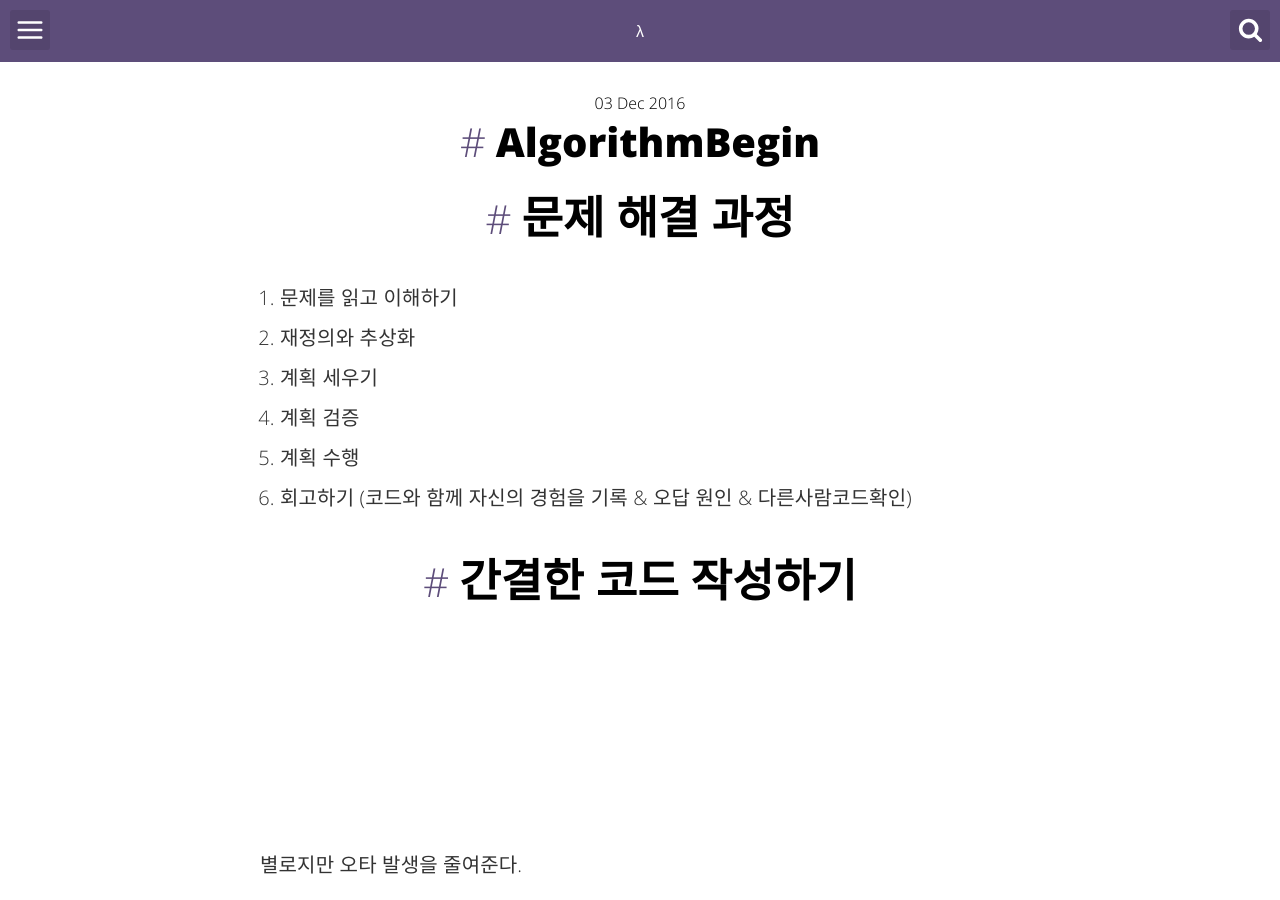
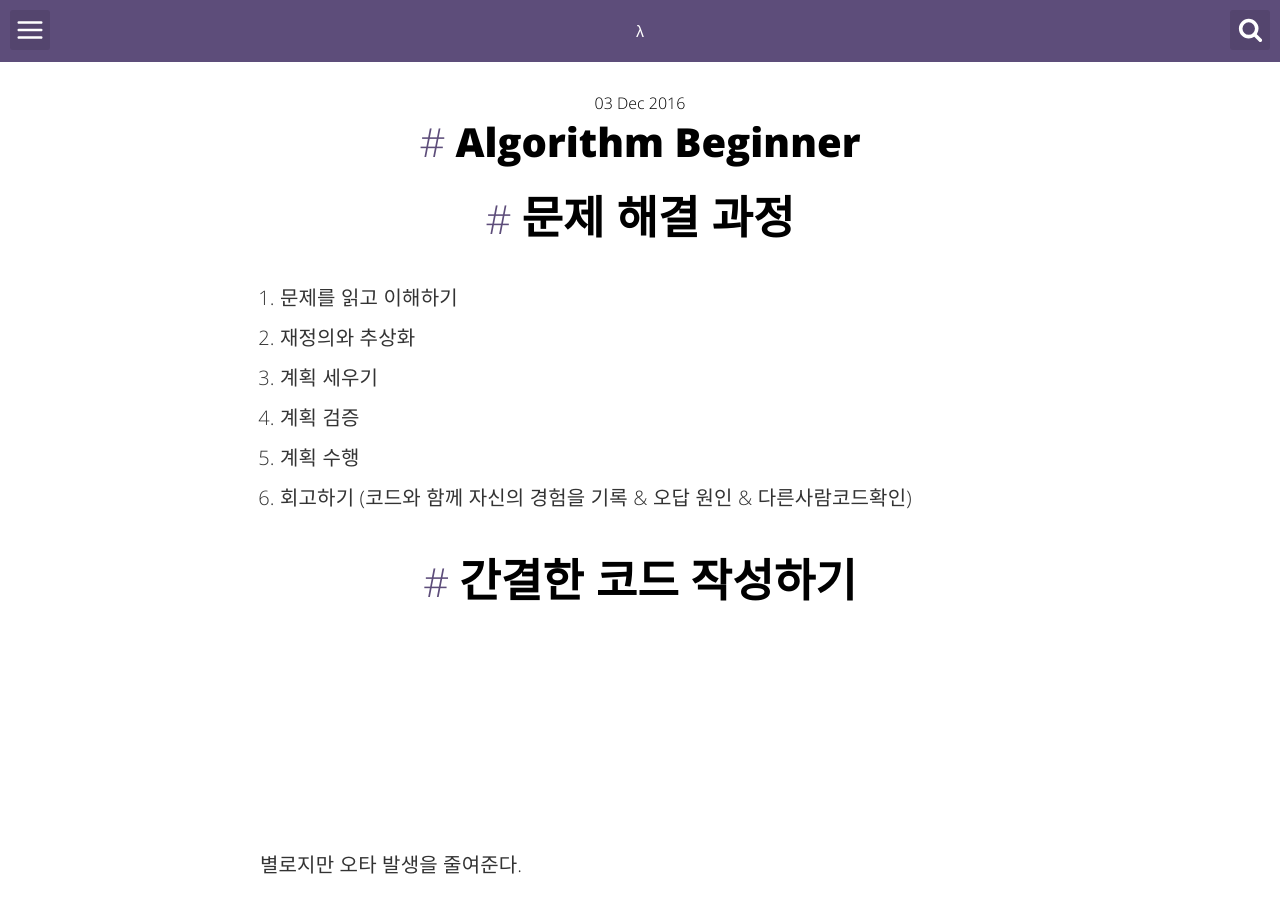
Before and after one commit to rim0621/rim0621.github.io, a Jekyll site: the page built from _posts/2017-12-03-AlgorithmBegin.md, in a window 1280 px wide and 900 px high. Built offline with Jekyll 4.4.1, drawn with Linux system fonts in a browser that asks for light colours; comment, search, counter and statistics services are not loaded.

Commit message:
2017-12-22

```diff
--- a/_posts/2017-12-03-AlgorithmBegin.md
+++ b/_posts/2017-12-03-AlgorithmBegin.md
@@ -1,6 +1,6 @@
 ---
 layout: post
-title:  "AlgorithmBegin"
+title:  "Algorithm Beginner"
 image: ''
 date:   2016-12-03 00:06:31
 tags:
```
